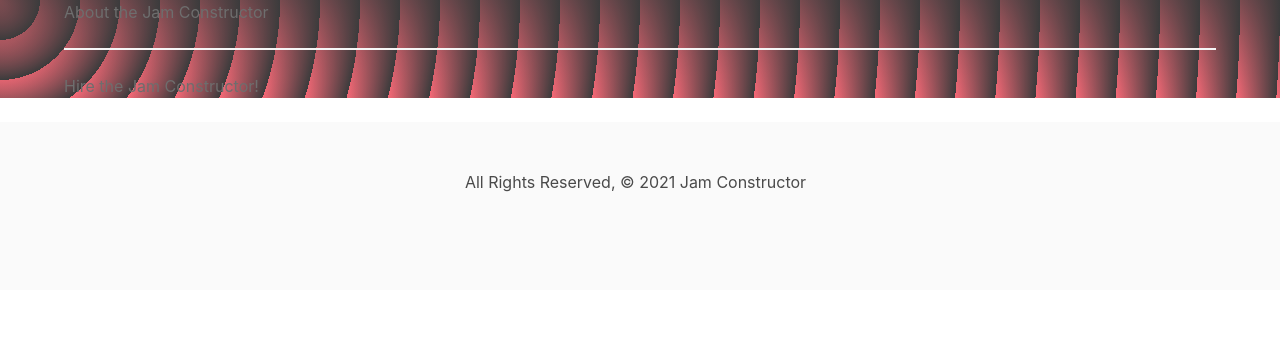
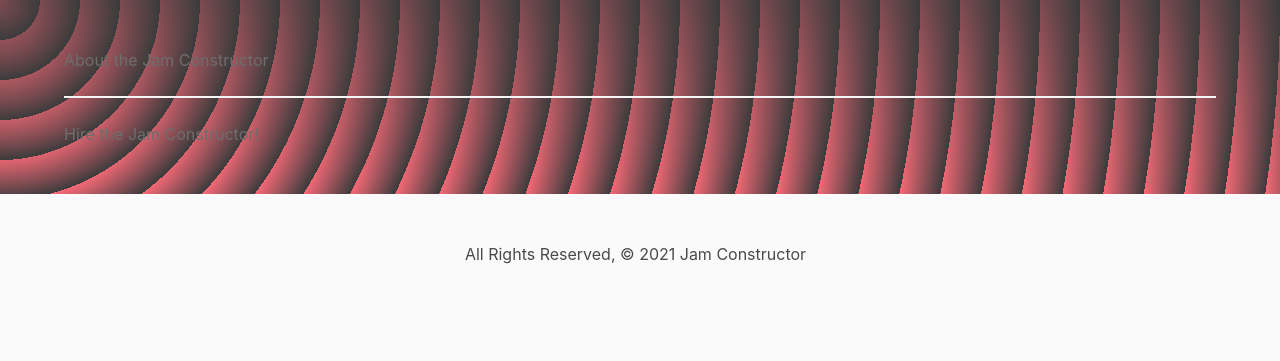
Before and after one commit to andrewpaparella/Jam_Constructor, a Django app: page /about/ in a window 1280 px wide. Shown: the part 56-417 px from the top of the page. Run offline with Django 3.2, Linux system fonts and the light colour scheme.

Commit message:
styles home page, adds background

```diff
--- a/main_app/static/css/styles.css
+++ /dev/null
@@ -1,10 +0,0 @@
-div.block  {
-  background-color: #0b0b0c;
-  opacity: 0.8;
-  background-image: repeating-radial-gradient(
-      circle at 0 0,
-      transparent 0,
-      #0b0b0c 40px
-    ),
-    repeating-linear-gradient(#f7455655, #f74556);
-}
--- a/main_app/templates/base.html
+++ b/main_app/templates/base.html
@@ -7,11 +7,6 @@
     <meta http-equiv="X-UA-Compatible" content="IE=edge" />
     <meta name="viewport" content="width=device-width, initial-scale=1.0" />
     <title>Jam Constructor</title>
-    <link
-      rel="stylesheet"
-      type="text/css"
-      href="{% static 'css/styles.css' %}"
-    />
     <link
       rel="stylesheet"
       type="text/css"
@@ -85,9 +80,18 @@
         </div>
       </nav>
     </header>
-    <div class="block">
+
+    <div class="section" style="background-color: #0b0b0c;
+    opacity: 0.8;
+    background-image: repeating-radial-gradient(
+        circle at 0 0,
+        transparent 0,
+        #0b0b0c 40px
+      ),
+      repeating-linear-gradient(#f7455655, #f74556);">
       <main class="container">{% block content %} {% endblock %}</main>
     </div>
+
     <footer class="footer">
       <div class="content has-text-centered">
         <p class="right">
```
Also changed, not shown: main_app/templates/home.html (+22 -6 lines).
